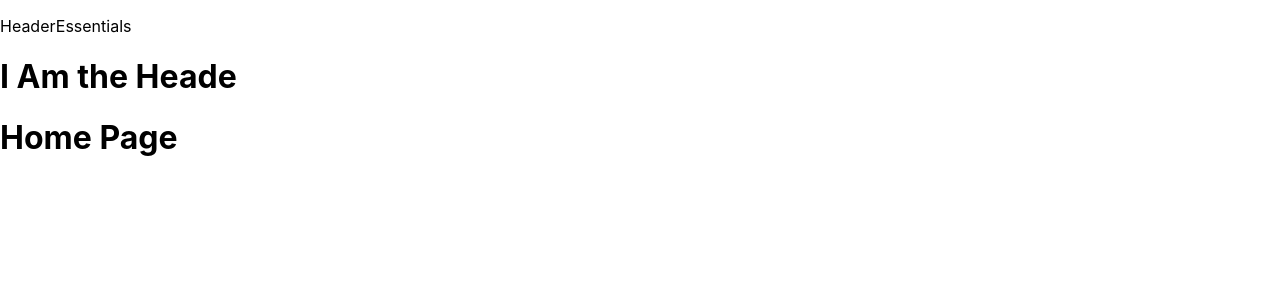
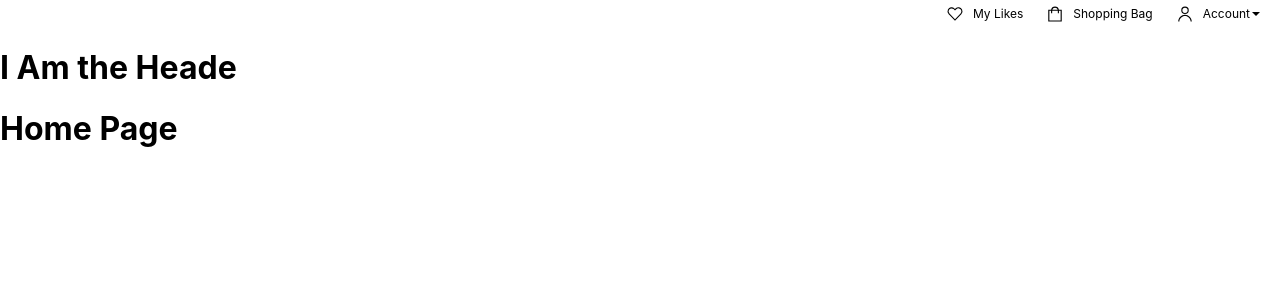
Before and after one commit to florianipate/online-shop-v4, a React (Create React App) app: page / in a window 1280 px wide. Shown: the top 300 px of the page. Built offline with nearby package versions, Linux system fonts and the light colour scheme.

Commit message:
update Header Essential component

```diff
--- a/src/components/headerEssentials/headerEssentials.component.jsx
+++ b/src/components/headerEssentials/headerEssentials.component.jsx
@@ -1,6 +1,38 @@
+import { NavigationContainer,
+    TopEsentials,
+    LinksContainer,
+    LinkItem,
+    DropdownArrow,
+    DropdownMenu,
+    DropdownLink
+ } from './headerEssentials.style';
+
+
 const HeaderEssentials = () =>{
     return(
-        <div><p>HeaderEssentials</p></div>
+        <LinksContainer>
+        <LinkItem>
+            <svg xmlns="http://www.w3.org/2000/svg" width="24" height="24" role="img" aria-labelledby="nm8ztvj78slrwyscsumzro3vk774m18"><title id="nm8ztvj78slrwyscsumzro3vk774m18">My Likes</title><g fill="none" fillRule="evenodd"><path d="M0 0h24v24H0z"></path><path d="M12.94 4.425L12 5.33l-.767-.736a5.378 5.378 0 00-4.697-1.52 5.362 5.362 0 00-3.968 2.96 5.512 5.512 0 001.014 6.3l8.42 8.67 8.414-8.67a5.516 5.516 0 001.014-6.31 5.357 5.357 0 00-3.964-2.953 5.39 5.39 0 00-4.524 1.354zm4.283.126a3.86 3.86 0 012.858 2.13l.093.202a4.016 4.016 0 01-.827 4.397L12 18.874l-7.35-7.594a4.013 4.013 0 01-.734-4.589 3.865 3.865 0 012.863-2.136c1.17-.192 2.36.16 3.23.944l1.993 1.911 1.807-1.737a3.899 3.899 0 013.415-1.122z" fill="#000"></path></g></svg>
+            My Likes
+        </LinkItem>
+        <LinkItem>
+            <svg xmlns="http://www.w3.org/2000/svg" width="24" height="24" role="img" aria-labelledby="ptogw698kkb01lumouj2r8pakep3jz8" className="navigation__bag-icon"><title id="ptogw698kkb01lumouj2r8pakep3jz8">Shopping Bag</title><g fill="none" fillRule="evenodd"><path d="M0 0h24v24H0z"></path><path d="M12 2a5.252 5.252 0 015.155 4.25H21V22H3V6.25h3.845A5.252 5.252 0 0112 2zm7.5 5.75h-2.25V11h-1.5V7.75h-7.5V11h-1.5V7.75H4.5V20.5h15V7.75zM12 3.5a3.752 3.752 0 00-3.615 2.75h7.23A3.752 3.752 0 0012 3.5z" fill="#000"></path></g></svg>
+            Shopping Bag
+        </LinkItem>
+        <LinkItem>
+            <svg xmlns="http://www.w3.org/2000/svg" width="24" height="24" role="img" aria-labelledby="icg7vps41w5qok2c05r03t2l8bh4ebl"><title id="icg7vps41w5qok2c05r03t2l8bh4ebl">My Account</title><g fill="none" fillRule="evenodd"><path d="M0 0h24v24H0z"></path><path d="M12 13c4.746 0 8.86 4.029 8.996 8.742L21 22h-1.5c0-4.004-3.496-7.5-7.5-7.5-3.924 0-7.37 3.367-7.496 7.26L4.5 22H3c0-4.832 4.168-9 9-9zm0-11a5 5 0 110 10 5 5 0 010-10zm0 1.5a3.5 3.5 0 100 7 3.5 3.5 0 000-7z" fill="#000"></path></g></svg>
+            Account
+            <DropdownArrow className="down-arrow"/>
+            <DropdownMenu>
+                <DropdownLink>
+                    Log in
+                </DropdownLink>
+                <DropdownLink>
+                    Sign up
+                </DropdownLink>
+            </DropdownMenu>
+        </LinkItem>
+    </LinksContainer>
     );
 
 }
--- /dev/null
+++ b/src/components/headerEssentials/headerEssentials.style.jsx
@@ -0,0 +1,56 @@
+import styled from 'styled-components';
+
+export const NavigationContainer = styled.div`
+    min-height:0;
+    width: 100%;
+    position: fixed;
+    background-color:#fff;
+    top:0;
+    left:0;
+    z-index:1000;
+    // display: flex;
+    // justify-content: space-between;
+    margin-bottom: 25px;`
+
+export const TopEsentials = styled.div`
+    width:100%;
+    display: flex;
+    justify-content: flex-end;
+    border-bottom:1px solid #ececec;`
+
+export const LinksContainer = styled.ul`
+    display:flex;
+    margin:0;
+    justify-content: flex-end;`
+
+export const LinkItem = styled.li`
+    display: flex;
+    align-items: center;;
+    // min-width: 100px;
+    border-block-end-style: none;
+    margin-right:20px;
+    line-height: 27px;
+    font-size: 12px;
+    // padding 5px 0;
+    & svg {
+        transform: scale(0.75);
+        vertical-align: middle;
+        display: inline-block;
+        margin-right: 6px;
+    }`
+export const DropdownArrow = styled.b`
+    // margin-top:-3px;
+    display: flex;
+    alig-self:centre;
+    width: 0;
+    height: 0;
+    margin-left: 2px;
+    vertical-align: middle;
+    border-top: 4px solid;
+    border-right: 4px solid transparent;
+    border-left: 4px solid transparent;`
+export const DropdownMenu = styled.ul`
+    display: none;
+    `
+export const DropdownLink = styled.li`
+`
--- a/src/routes/header/header.component.jsx
+++ b/src/routes/header/header.component.jsx
@@ -1,15 +1,16 @@
-import { Outlet } from "react-router-dom"
+import { Outlet } from "react-router-dom";
+import { Fragment } from "react";
 import HeaderEssentials from "../../components/headerEssentials/headerEssentials.component";
 
 const Header = () =>{
     return(
-        <div>
+        <Fragment>
             <div>
                 <HeaderEssentials />
                 <h1>I Am the Heade</h1>
             </div>
             <Outlet />
-        </div>
+        </Fragment>
     );
 }
 export default Header;
```
